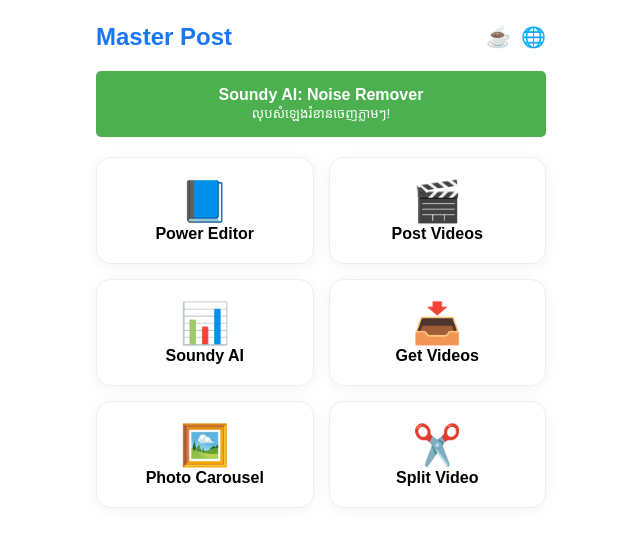
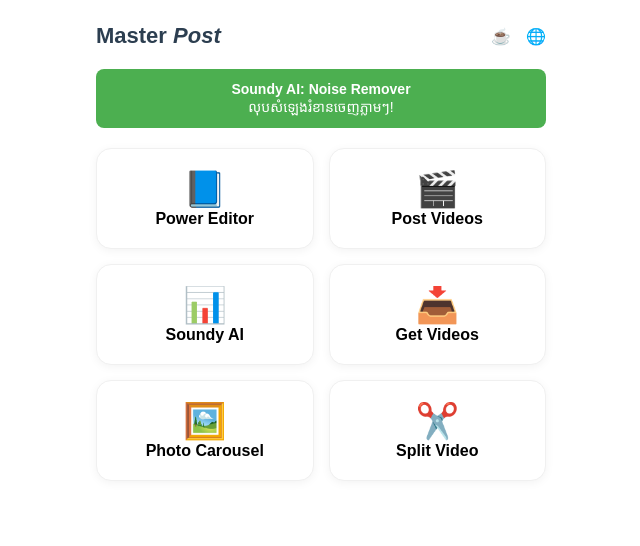
Before and after one commit to monsela1/PE-Post, a React (Vite) app: page / in a window 1280 px wide. Shown: the top 546 px of the page, without its empty margins (319-959 px from the left). Built offline with nearby package versions, Linux system fonts and the light colour scheme.

Commit message:
Update App.jsx

```diff
--- a/src/App.jsx
+++ b/src/App.jsx
@@ -1,6 +1,6 @@
 import React, { useState, useEffect } from 'react';
 
-// 🔴 App ID: 1520516662947333
+// 🔴 App ID របស់បង
 const FACEBOOK_APP_ID = '1520516662947333';
 
 function App() {
@@ -8,6 +8,10 @@
   const [userData, setUserData] = useState(null);
   const [pages, setPages] = useState([]);
   const [currentPage, setCurrentPage] = useState('menu');
+
+  // States សម្រាប់ Power Editor
+  const [videoLink, setVideoLink] = useState('');
+  const [selectedFile, setSelectedFile] = useState(null);
 
   useEffect(() => {
     window.fbAsyncInit = function() {
@@ -17,15 +21,7 @@
         xfbml: true,
         version: 'v19.0'
       });
-
-      // ពិនិត្យមើលថាគេធ្លាប់ Login ឬនៅពេលបើក App មកភ្លាម
-      window.FB.getLoginStatus((response) => {
-        if (response.status === 'connected') {
-          fetchUserInfo();
-        }
-      });
     };
-
     (function(d, s, id) {
       var js, fjs = d.getElementsByTagName(s)[0];
       if (d.getElementById(id)) return;
@@ -35,7 +31,9 @@
     }(document, 'script', 'facebook-jssdk'));
   }, []);
 
-  const fetchUserInfo = () => {
+  const handleLogin = () => {
+    window.FB.login((response) => {
+      if (response.authResponse) {
         window.FB.api('/me', {fields: 'name,picture'}, (userInfo) => {
           setUserData(userInfo);
           setIsLoggedIn(true);
@@ -45,72 +43,87 @@
             setPages(pageResponse.data);
           }
         });
-  };
-
-  const handleLogin = () => {
-    window.FB.login((response) => {
-      if (response.authResponse) {
-        fetchUserInfo();
       }
     }, { scope: 'public_profile,pages_show_list,pages_read_engagement,pages_manage_posts' });
   };
 
-  // មុខងារត្រួតពិនិត្យមុននឹងចូលប្រើមុខងារនីមួយៗ
-  const navigateTo = (pageName) => {
-    if (!isLoggedIn) {
-      alert("សូម Add Account ជាមុនសិន!");
-      handleLogin();
-    } else {
-      setCurrentPage(pageName);
-    }
+  const navigateTo = (page) => {
+    setCurrentPage(page);
   };
 
   // --- Screens ---
+
   const MenuScreen = () => (
     <div style={{ padding: '15px' }}>
       <div style={{ display: 'flex', justifyContent: 'space-between', alignItems: 'center', marginBottom: '20px' }}>
-         <h1 style={{ color: '#1877F2', margin: 0, fontSize: '24px' }}>Master Post</h1>
-         <div style={{ display: 'flex', alignItems: 'center', gap: '10px' }}>
-            <span style={{ fontSize: '20px' }}>☕</span>
-            <span style={{ fontSize: '20px' }}>🌐</span>
+        <h1 style={{ color: '#2c3e50', margin: 0, fontSize: '22px', fontWeight: 'bold' }}>Master <span style={{fontStyle: 'italic'}}>Post</span></h1>
+        <div style={{ display: 'flex', gap: '15px' }}>
+          <span>☕</span> <span>🌐</span>
         </div>
       </div>
 
       {/* Banner Ad placeholder */}
-      <div style={{ background: '#4CAF50', padding: '15px', borderRadius: '5px', color: '#fff', marginBottom: '20px', textAlign: 'center' }}>
-         <strong>Soundy AI: Noise Remover</strong><br/>
-         <small>លុបសំឡេងរំខានចេញភ្លាមៗ!</small>
+      <div style={{ background: '#4CAF50', padding: '12px', borderRadius: '8px', color: '#fff', marginBottom: '20px', textAlign: 'center', fontSize: '14px' }}>
+        <strong>Soundy AI: Noise Remover</strong><br/>លុបសំឡេងរំខានចេញភ្លាមៗ!
       </div>
 
       <div style={{ display: 'grid', gridTemplateColumns: '1fr 1fr', gap: '15px' }}>
-        <div onClick={() => navigateTo('powerEditor')} style={cardStyle}><span style={{fontSize: '40px'}}>📘</span><br/>Power Editor</div>
-        <div onClick={() => navigateTo('postVideos')} style={cardStyle}><span style={{fontSize: '40px'}}>🎬</span><br/>Post Videos</div>
-        <div onClick={() => navigateTo('soundyAI')} style={cardStyle}><span style={{fontSize: '40px'}}>📊</span><br/>Soundy AI</div>
-        <div onClick={() => navigateTo('getVideos')} style={cardStyle}><span style={{fontSize: '40px'}}>📥</span><br/>Get Videos</div>
-        <div onClick={() => navigateTo('carousel')} style={cardStyle}><span style={{fontSize: '40px'}}>🖼️</span><br/>Photo Carousel</div>
-        <div onClick={() => navigateTo('split')} style={cardStyle}><span style={{fontSize: '40px'}}>✂️</span><br/>Split Video</div>
+        <div onClick={() => navigateTo('powerEditor')} style={cardStyle}><span style={{fontSize: '35px'}}>📘</span><br/>Power Editor</div>
+        <div onClick={() => navigateTo('postVideos')} style={cardStyle}><span style={{fontSize: '35px'}}>🎬</span><br/>Post Videos</div>
+        <div style={cardStyle}><span style={{fontSize: '35px'}}>📊</span><br/>Soundy AI</div>
+        <div style={cardStyle}><span style={{fontSize: '35px'}}>📥</span><br/>Get Videos</div>
+        <div style={cardStyle}><span style={{fontSize: '35px'}}>🖼️</span><br/>Photo Carousel</div>
+        <div style={cardStyle}><span style={{fontSize: '35px'}}>✂️</span><br/>Split Video</div>
       </div>
     </div>
   );
 
   const PowerEditorScreen = () => (
-    <div style={{ background: '#f0f2f5', minHeight: '100vh' }}>
+    <div style={{ background: '#f8f9fa', minHeight: '100vh' }}>
+      {/* Header */}
       <div style={{ background: '#2c3e50', color: '#fff', padding: '15px', display: 'flex', alignItems: 'center' }}>
-        <div onClick={() => setCurrentPage('menu')} style={{ cursor: 'pointer', marginRight: '20px' }}>❮ Back</div>
-        <div style={{ fontWeight: 'bold' }}>Power Editor</div>
+        <div onClick={() => setCurrentPage('menu')} style={{ cursor: 'pointer', marginRight: '20px', fontSize: '18px' }}>❮ Back</div>
+        <div style={{ fontWeight: 'bold', flex: 1, textAlign: 'center', marginRight: '40px' }}>Power Editor</div>
       </div>
+
       <div style={{ padding: '15px' }}>
-        <div style={sectionStyle} onClick={handleLogin}>
-          <center>+ Add Account</center>
+        {/* Add Account Section */}
+        <div style={masterBoxStyle} onClick={handleLogin}>
+          <div style={{ fontSize: '16px', color: '#555' }}>+ Add Account</div>
         </div>
-        <div style={sectionStyle}>
-           <select style={{ width: '100%', border: 'none', background: 'transparent' }}>
-              <option>🚩 Choose Pages</option>
-              {pages.map(p => <option key={p.id}>{p.name}</option>)}
-           </select>
+
+        {/* Video Selection Section */}
+        <div style={masterBoxStyle}>
+          <input
+            type="file"
+            id="videoInput"
+            accept="video/*"
+            style={{ display: 'none' }}
+            onChange={(e) => setSelectedFile(e.target.files[0])}
+          />
+          <label htmlFor="videoInput" style={selectBtnStyle}>
+            {selectedFile ? selectedFile.name : 'Select Video File'}
+          </label>
+
+          <div style={{ margin: '15px 0', color: '#888', fontWeight: 'bold' }}>OR</div>
+
+          <input
+            type="text"
+            placeholder="PLEASE INPUT VIDEO URL"
+            value={videoLink}
+            onChange={(e) => setVideoLink(e.target.value)}
+            style={urlInputStyle}
+          />
         </div>
-        <textarea placeholder="Write caption here..." style={{ width: '100%', height: '100px', border: 'none', padding: '10px', borderRadius: '10px', marginBottom: '10px' }} />
-        <button style={postBtnStyle}>POST</button>
+
+        {/* Upload Button */}
+        <button style={uploadBtnStyle} onClick={() => alert('កំពុងទាញយក និងរៀបចំបញ្ជូន...')}>
+          UPLOAD VIDEO
+        </button>
+
+        <div style={{ textAlign: 'center', marginTop: '20px' }}>
+          <a href="#" style={{ color: '#1877F2', textDecoration: 'underline', fontSize: '14px' }}>How to use it?</a>
+        </div>
       </div>
     </div>
   );
@@ -119,23 +132,30 @@
     <div style={{ maxWidth: '480px', margin: '0 auto', fontFamily: 'sans-serif', background: '#fff', minHeight: '100vh' }}>
       {currentPage === 'menu' && <MenuScreen />}
       {currentPage === 'powerEditor' && <PowerEditorScreen />}
-      {/* អាចបន្ថែម Screen ផ្សេងៗទៀតនៅទីនេះ */}
     </div>
   );
 }
 
 // --- Styles ---
 const cardStyle = {
-  background: '#fff', padding: '20px', borderRadius: '15px', textAlign: 'center',
-  boxShadow: '0 2px 15px rgba(0,0,0,0.05)', cursor: 'pointer', fontWeight: 'bold', border: '1px solid #eee'
+  background: '#fff', padding: '20px 10px', borderRadius: '15px', textAlign: 'center',
+  boxShadow: '0 2px 10px rgba(0,0,0,0.05)', cursor: 'pointer', fontWeight: 'bold', border: '1px solid #f0f0f0'
 };
-const sectionStyle = {
-  background: '#fff', padding: '20px', borderRadius: '10px', marginBottom: '15px',
-  border: '1px solid #ddd', color: '#888', cursor: 'pointer'
+const masterBoxStyle = {
+  background: '#fff', padding: '30px 20px', borderRadius: '8px', marginBottom: '15px',
+  border: '1px solid #ddd', textAlign: 'center', boxShadow: '0 1px 3px rgba(0,0,0,0.05)'
 };
-const postBtnStyle = {
-  width: '100%', padding: '15px', background: '#1c1e21', color: '#fff', border: 'none',
-  borderRadius: '5px', fontWeight: 'bold', cursor: 'pointer'
+const selectBtnStyle = {
+  display: 'inline-block', padding: '10px 30px', border: '2px solid #333', borderRadius: '25px',
+  cursor: 'pointer', fontWeight: 'bold', fontSize: '14px'
+};
+const urlInputStyle = {
+  width: '100%', padding: '15px', borderRadius: '8px', border: '1px solid #ddd',
+  boxSizing: 'border-box', fontSize: '14px', background: '#fff', outline: 'none'
+};
+const uploadBtnStyle = {
+  width: '100%', padding: '18px', background: '#232a34', color: '#fff', border: 'none',
+  borderRadius: '5px', fontWeight: 'bold', fontSize: '16px', cursor: 'pointer'
 };
 
 export default App;
```
Lines whose indentation alone changed are shown as unchanged.
